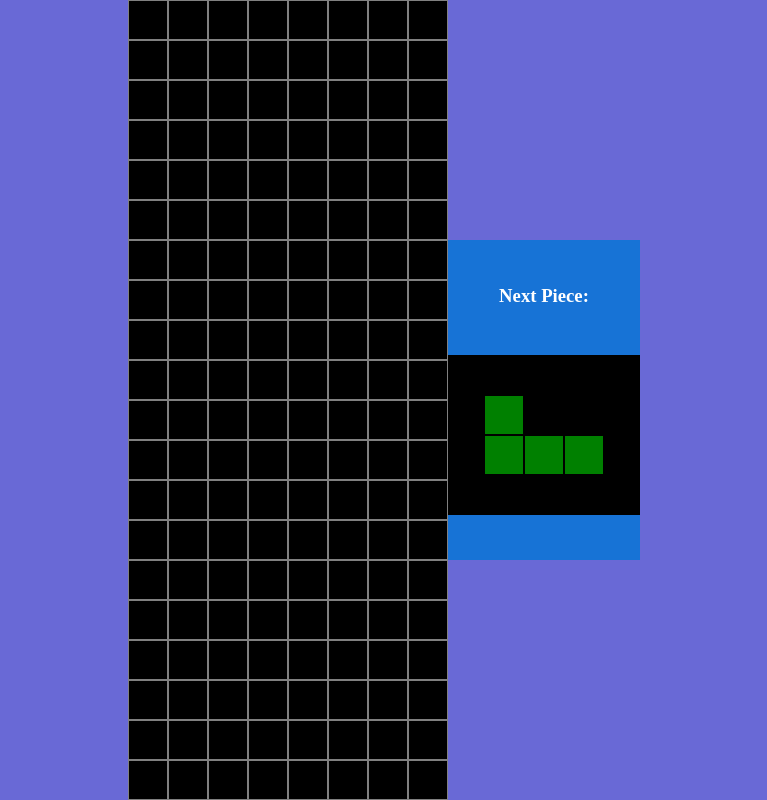
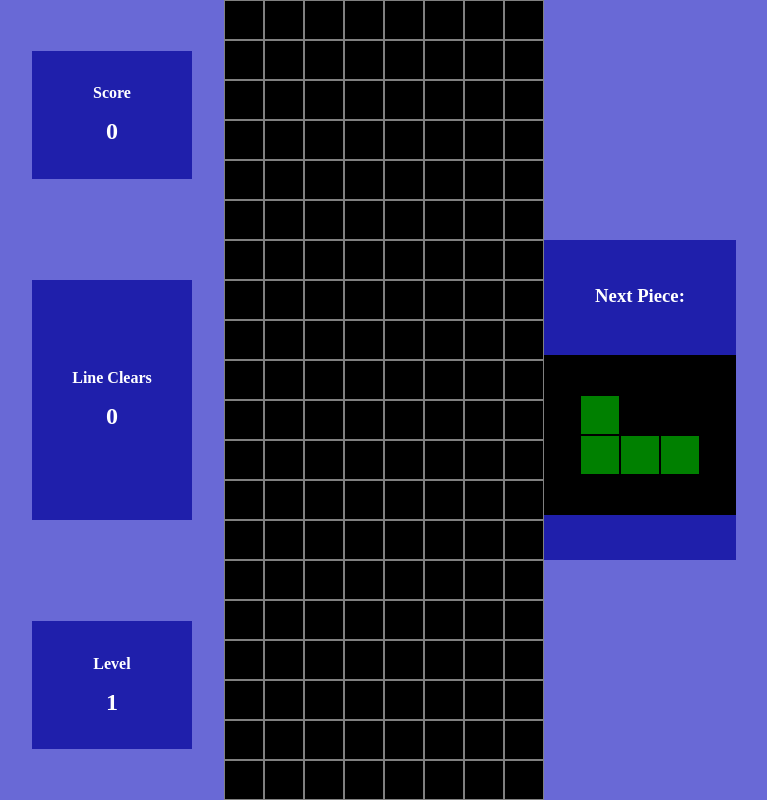
Before and after one commit to MatiasRueda/Tetris, a React (Vite) app: page / in a window 1280 px wide. Shown: the top 800 px of the page, without its empty margins (256-1023 px from the left). Built offline with nearby package versions, Linux system fonts and the light colour scheme.

Commit message:
add more style and components for stadistics

```diff
--- a/src/assets/style/game.css
+++ b/src/assets/style/game.css
@@ -1,5 +1,5 @@
 .screen-game {
-  width: 40%;
+  width: 55%;
   display: flex;
   align-items: center;
   justify-content: space-around;
--- /dev/null
+++ b/src/assets/style/information.css
@@ -0,0 +1,42 @@
+.information {
+  height: 50rem;
+  width: 15rem;
+  display: flex;
+  flex-wrap: wrap;
+  align-content: space-around;
+  color: #ffff;
+}
+
+.cont-score {
+  height: 8rem;
+  width: 10rem;
+  background-color: rgb(31, 31, 171);
+  display: flex;
+  align-items: center;
+  justify-content: center;
+  flex-direction: column;
+}
+
+.cont-level {
+  height: 8rem;
+  width: 10rem;
+  background-color: rgb(31, 31, 171);
+  display: flex;
+  align-items: center;
+  justify-content: center;
+  flex-direction: column;
+}
+
+.cont-line {
+  height: 15rem;
+  width: 10rem;
+  background-color: rgb(31, 31, 171);
+  display: flex;
+  align-items: center;
+  justify-content: center;
+  flex-direction: column;
+}
+
+.title-stadistic {
+  margin-bottom: 1rem;
+}
--- a/src/assets/style/nextPiece.css
+++ b/src/assets/style/nextPiece.css
@@ -1,7 +1,7 @@
 .next-piece {
   height: 20rem;
   width: 15rem;
-  background-color: rgb(23, 115, 214);
+  background-color: rgb(31, 31, 171);
   display: flex;
   align-items: center;
   justify-content: center;
--- /dev/null
+++ b/src/component/Information.tsx
@@ -0,0 +1,18 @@
+import "../assets/style/information.css";
+import Stadistic from "./Stadistic";
+
+type Parameters = {
+  level: number;
+  score: number;
+  lines: number;
+};
+
+export default function Information({ ...rest }: Parameters) {
+  return (
+    <section className="information">
+      <Stadistic class="cont-score" stadistic="Score" value={rest.score} />
+      <Stadistic class="cont-line" stadistic="Line Clears" value={rest.lines} />
+      <Stadistic class="cont-level" stadistic="Level" value={rest.level} />
+    </section>
+  );
+}
--- /dev/null
+++ b/src/component/Stadistic.tsx
@@ -0,0 +1,14 @@
+type Parameters = {
+  class: string;
+  stadistic: string;
+  value: number;
+};
+
+export default function Stadistic({ ...rest }: Parameters) {
+  return (
+    <div className={rest.class}>
+      <h4 className="title-stadistic">{rest.stadistic}</h4>
+      <h2>{rest.value}</h2>
+    </div>
+  );
+}
--- a/src/gameLogic/tetris.ts
+++ b/src/gameLogic/tetris.ts
@@ -4,10 +4,14 @@ import PieceFactory from "./pieceFactory";
 export default class Tetris {
   private static readonly HEIGHT = 22; // 7
   private static readonly WIDTH = 10;
+  private static readonly SCORE_INCREMENT = 100;
   private board: (string | undefined)[][];
   private factory = new PieceFactory();
   private currentPiece = this.factory.getRandomPiece();
   private nextPiece = this.factory.getRandomPiece();
+  private level = 1;
+  private lines = 0;
+  private score = 0;
   private start = false;
   private lose = false;
 
@@ -27,6 +31,13 @@ export default class Tetris {
       board[i] = new Array(Tetris.WIDTH).fill(undefined);
     }
     return board;
+  }
+
+  private updateInformation() {
+    this.score += Tetris.SCORE_INCREMENT;
+    this.lines += 1;
+    const isLevelUp = !(this.lines % 10) ? 1 : 0;
+    this.level += isLevelUp;
   }
 
   private clearRow(row: number) {
@@ -76,8 +87,9 @@ export default class Tetris {
       for (const col of row) {
         if (!col) continue;
         const rowComplete = this.board[currentRow].every((e) => e);
-        if (rowComplete) this.clearRow(currentRow);
-        break;
+        if (!rowComplete) break;
+        this.clearRow(currentRow);
+        this.updateInformation();
       }
     });
   }
@@ -93,21 +105,26 @@ export default class Tetris {
     return true;
   }
 
-  public moveDown(): boolean {
-    if (!this.start || this.lose) return false;
-    this.removeCurrentPiece();
-    if (this.canMoveDown() === 1) {
+  private haveCollision() {
     this.addTetromino();
     this.checksRows();
     const piece = this.nextPiece;
     if (!this.canAddPiece(piece)) {
       this.lose = true;
       this.start = false;
-        return false;
+      return;
     }
     this.currentPiece = piece;
     this.nextPiece = this.factory.getRandomPiece();
     this.addTetromino();
+    return;
+  }
+
+  public moveDown(): boolean {
+    if (!this.start || this.lose) return false;
+    this.removeCurrentPiece();
+    if (this.canMoveDown() === 1) {
+      this.haveCollision();
       return false;
     }
     this.currentPiece.setCurrentRow = 1;
@@ -186,6 +203,9 @@ export default class Tetris {
     });
   }
 
+  public isOver() {
+    return this.lose;
+  }
   private spawnTetromino() {
     this.currentPiece = this.factory.getRandomPiece();
     this.addTetromino();
@@ -199,7 +219,15 @@ export default class Tetris {
     return this.nextPiece;
   }
 
-  public isOver() {
-    return this.lose;
+  get getLevel() {
+    return this.level;
+  }
+
+  get getLines() {
+    return this.lines;
+  }
+
+  get getScore() {
+    return this.score;
   }
 }
--- a/src/hook/useTetris.tsx
+++ b/src/hook/useTetris.tsx
@@ -6,6 +6,9 @@ const tetris = new Tetris();
 export function useTetris() {
   const [board, setBoard] = useState(tetris.getBoard);
   const [nextPiece, setNextPiece] = useState(tetris.getNextPiece);
+  const [level, setLevel] = useState(tetris.getLevel);
+  const [lines, setLines] = useState(tetris.getLines);
+  const [score, setScore] = useState(tetris.getScore);
   const keys = ["s", "w", "a", "d"];
 
   const detectKeyDown = (e: KeyboardEvent) => {
@@ -22,6 +25,9 @@ export function useTetris() {
     }
     setBoard([...tetris.getBoard]);
     setNextPiece(tetris.getNextPiece);
+    setLevel(tetris.getLevel);
+    setScore(tetris.getScore);
+    setLines(tetris.getLines);
   };
 
   useEffect(() => {
@@ -29,5 +35,5 @@ export function useTetris() {
     document.addEventListener("keydown", detectKeyDown, true);
   }, []);
 
-  return { board, nextPiece };
+  return { board, nextPiece, level, score, lines };
 }
--- a/src/screens/Game.tsx
+++ b/src/screens/Game.tsx
@@ -2,12 +2,14 @@ import Board from "../component/Board";
 import NextPiece from "../component/NextPiece";
 import { useTetris } from "../hook/useTetris";
 import "../assets/style/game.css";
+import Information from "../component/Information";
 
 export default function Game() {
   const tetris = useTetris();
 
   return (
     <main className="screen-game">
+      <Information {...tetris} />
       <Board board={tetris.board} />
       <NextPiece piece={tetris.nextPiece} />
     </main>
```
Lines whose indentation alone changed are shown as unchanged.
